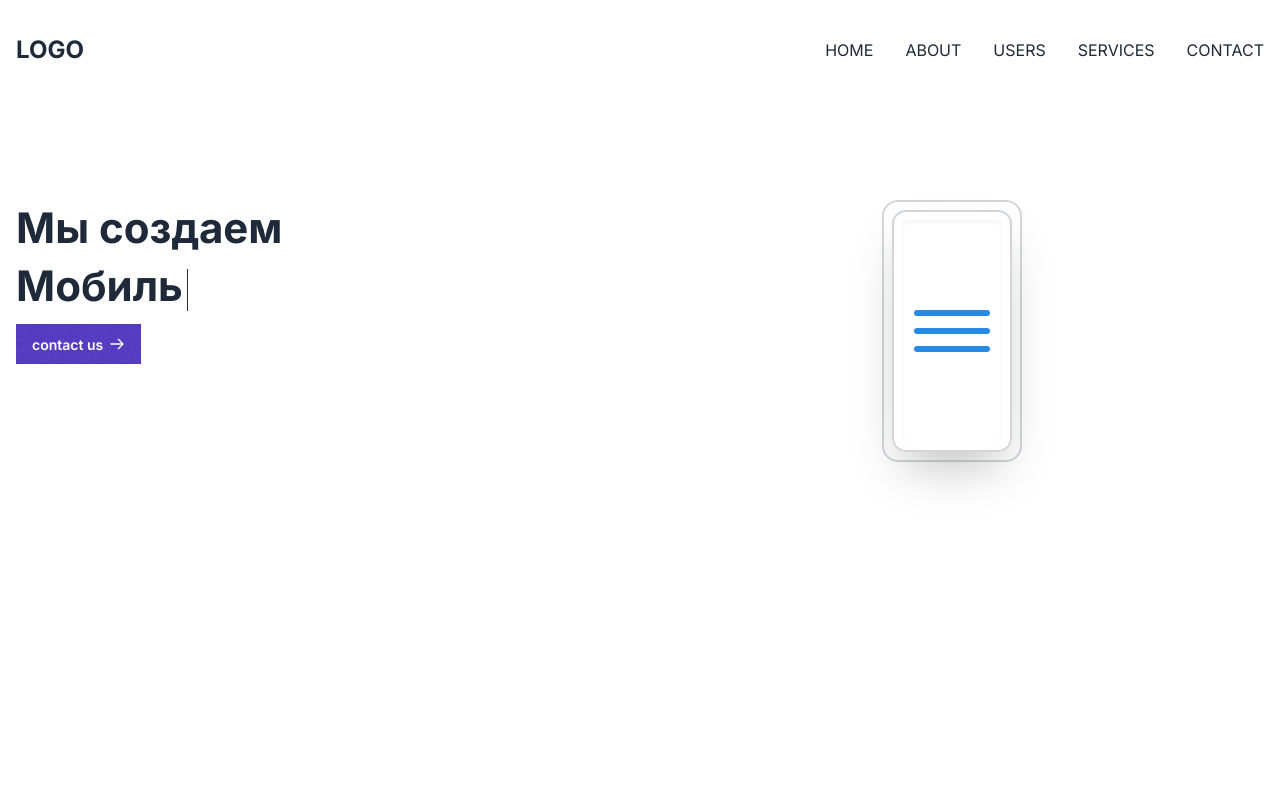
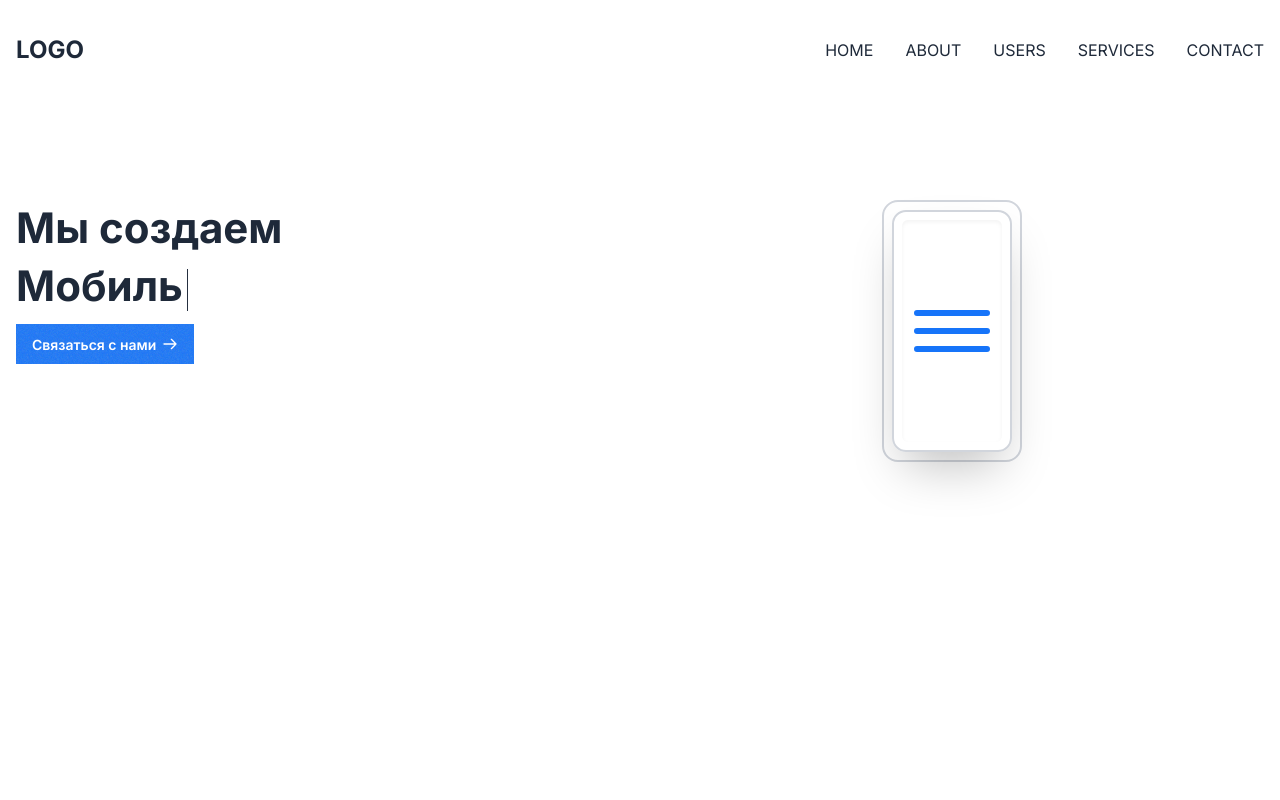
Before and after one commit to AlixandrN/ssg-dev-outstaff, a Next.js app: page / in a window 1280 px wide. Shown: the top 800 px of the page. Built offline with nearby package versions, Linux system fonts and the light colour scheme; no server answers.

Commit message:
added brand blue colors

```diff
--- a/app/globals.css
+++ b/app/globals.css
@@ -105,7 +105,8 @@
 }
 
 :root {
-  --brand-blue: #298ae6;
+  --brand-blue: oklch(58.83% 0.215 259.02);
+  --brand-blue-hover: oklch(52.29% 0.21 264.05);
   --transparent: oklch(100% 0 0 / 0);
   --c-green: oklch(0.754 0.146 155.8);
   --c-green-hover: oklch(0.68 0.146 155.8);
--- a/components/sections/FirstSection/index.tsx
+++ b/components/sections/FirstSection/index.tsx
@@ -22,12 +22,14 @@ export const FirstSection = ({
 
           <Typewriter list={features} fontStyle={fontStyle} />
 
-          <Link href={EPublicRoutes.CONTACT} className="mt-2 inline-block">
+          <Link
+            href={EPublicRoutes.CONTACT}
+            className="mt-8 lg:mt-2 inline-block self-center lg:self-start"
+          >
             <ButtonIcon
-              label="contact us"
+              label="Связаться с нами"
               icon="arrow-right"
-              // className="btn-primary"
-              className="btn bg-[#4a2ec2] hover:bg-[#3a2299] text-white border-none" // to do colors
+              className="btn bg-[var(--brand-blue)] hover:bg-[var(--brand-blue-hover)] text-white border-none"
             />
           </Link>
         </div>
```
